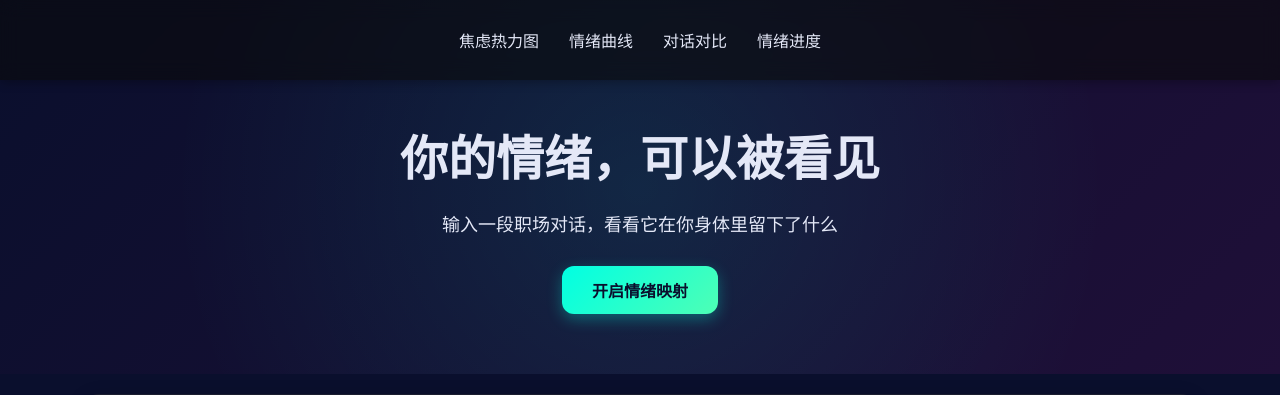
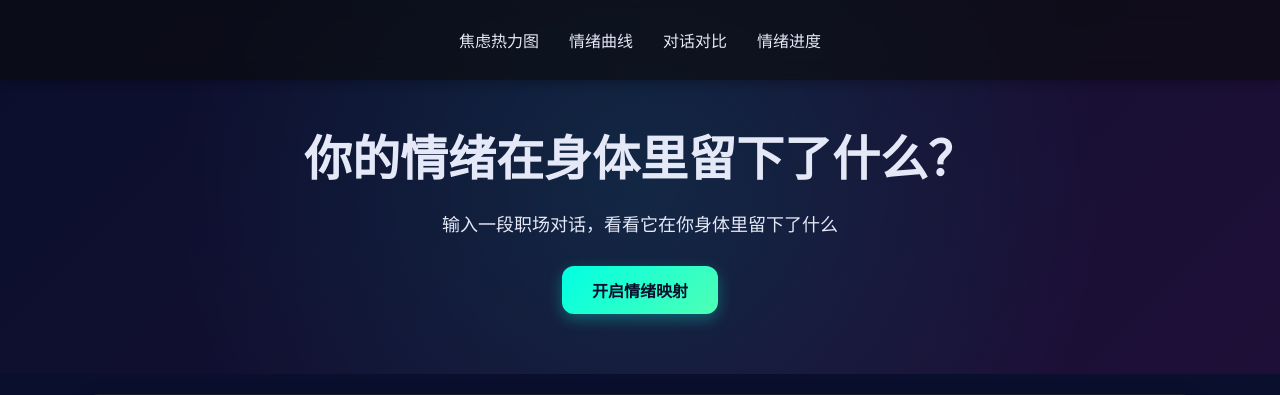
Before and after one commit to Faybaby/anxiety_monitoring_system, a Flask app: page / in a window 1280 px wide. Shown: the top 395 px of the page. Run offline with Flask 3, Linux system fonts and the light colour scheme.

Commit message:
初始提交：焦虑传感器实验3.0

```diff
--- a/main.py
+++ b/main.py
@@ -22,20 +22,16 @@ class WorkplaceAnxietySimulator:
     def analyze_text(self, pua_text):
         """分析用户输入的PUA文本，提取情绪数据"""
         prompt = """
-        请直接精细化完成该核心任务——分析对话是否包含职场PUA语言并提取情绪响应字段。
+        用户输入对话："{}"
+        请直接精细化完成该核心任务——分析对话是否包含职场PUA语言并提取情绪响应字段对json字符串中的空字段进行赋值。
         执行任务步骤：
-
-        ①任务目标：
-        精准识别并分析职场对话中的PUA语言特征，提取关键情绪触发点及身体反应数据，并提出替代性健康表达与情绪调节建议，帮助用户recognize职场操控并构建反击机制。
-
-        ②方法论：
+        方法论：
         采用【语言攻击识别 + 情绪认知评估 + 身体感应映射 + 情绪时间线建模 + 表达替换 + 情绪释放反馈】六维分析框架，结合心理学非暴力沟通（NVC）、情绪聚焦疗法（EFT）与身体感知疗法（Somatic Experiencing）进行系统评估。
-
-        ③方法论执行步骤：
+        方法论执行步骤：
 
         识别语言攻击词汇（attack_keywords）：提取对话中包含的压迫、贬低、操控等词句。
 
-        标记情绪类型（emotion_tag）：分析语言所激发的核心情绪，如羞耻、内疚、恐惧、无力。
+        标记情绪类型（emotion_tag）：分析语言所激发的核心情绪，如羞耻、内疚、恐惧、无力等。
 
         标记身体感应区域（body_map）：结合情绪类型对应生理反应部位，如羞耻感集中在头部，恐惧感集中在胃部。
         ("head": "头痛、面部潮红、发热、头晕", "chest": "胸口沉重、呼吸急促、心跳加速","stomach": "恶心、空虚、胃部紧张","neck": "脖部僵硬、肩膀紧绷、压迫感","back": "背部紧张、脊柱不适、感到压迫","hands": "手心出汗、手指紧握、手指颤抖","legs": "腿部麻木、沉重、无法站立","face": "面部潮红、面部紧绷、表情僵硬","heart": "心跳加速、心悸、胸部压迫感","abdomen": "腹部紧绷、空虚、胃翻腾")
@@ -44,13 +40,11 @@ class WorkplaceAnxietySimulator:
 
         构建情绪时间曲线（timeline）：模拟对话进行中的情绪波动轨迹，最多5个时间节点，每个节点包括：时间点、情绪值、内在声音（标签）。
 
-        提出健康表达替代（healthy_reframe）：改写原句中不健康的表达，将用户输入的攻击性语句【x = a (批评或威胁) + b (情绪化的归因) + c (控制性需求)】改写称有建设性、非暴力沟通的健康表达【y = a' (客观观察) + b' (自我感受) + c' (内在需求) + d (具体请求)】
+        提出健康表达替代（healthy_reframe）：逐字重写用户输入对话，逐句对原对话中攻击性表达进行纠错。（攻击性表达定义：批评威胁+情绪化归因+控制性需求，健康表达定义：客观观察+自我感受+内在需求+具体请求)
 
-        输出情绪释放反馈（emotion_release）："recommended_reply": 用向上管理公式【x=a+b+c+d】为用户提供优雅的反击话术例如a:暴露弱点与“无关痛痒的求助”+b:强化对方价值与捧杀+c:情感转移与请求帮助的智慧引导+d:轻描淡写的态度与灵活回旋空间,level_up_msg:给出情绪成长提示,unlocked_skill:解锁的新技能,release_percent:反击后的情绪释放度。
+        输出情绪释放反馈（emotion_release）：recommended_reply=采用向上管理公式的反击话术（向上管理公式：暴露弱点与“无关痛痒的求助”+强化对方价值与捧杀+情感转移与请求帮助的智慧引导+轻描淡写的态度与灵活回旋空间）,level_up_msg=成长提示,unlocked_skill=解锁的新技能,release_percent=反击后的情绪释放度。
 
-        分析以下对话："{}"
-
-        请补全以下JSON格式的字符串的值。格式如下：
+        请补全以下JSON字符串的字段值,完成赋值任务：
         {{
         "attack_keywords": [],
         "emotion_tag": "",
@@ -80,7 +74,6 @@ class WorkplaceAnxietySimulator:
             "level_up_msg": "",
             "unlocked_skill": "",
             "release_percent": 0
-
         }}
         }}
         """.format(pua_text)
--- a/templates/index.html
+++ b/templates/index.html
@@ -535,7 +535,7 @@
 
     <!-- Hero区 -->
     <div class="hero">
-        <h1>你的情绪，可以被看见</h1>
+        <h1>你的情绪在身体里留下了什么？</h1>
         <p>输入一段职场对话，看看它在你身体里留下了什么</p>
         <button class="hero-btn" id="scroll-to-input">开启情绪映射</button>
     </div>
```
Also changed, not shown: dialogue_comparison.png, emotion_curve.png, heatmap.png, progress_bar.png.
